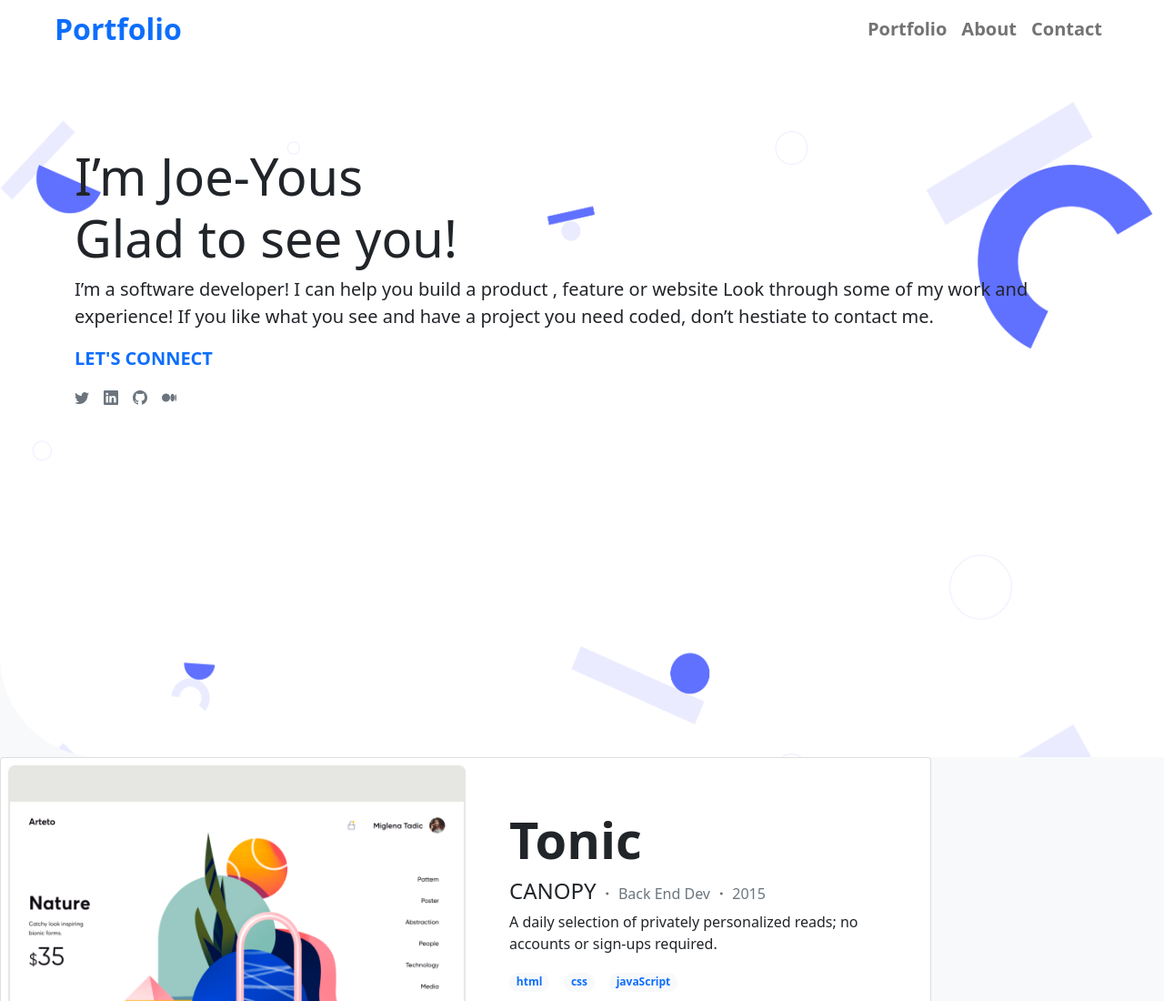
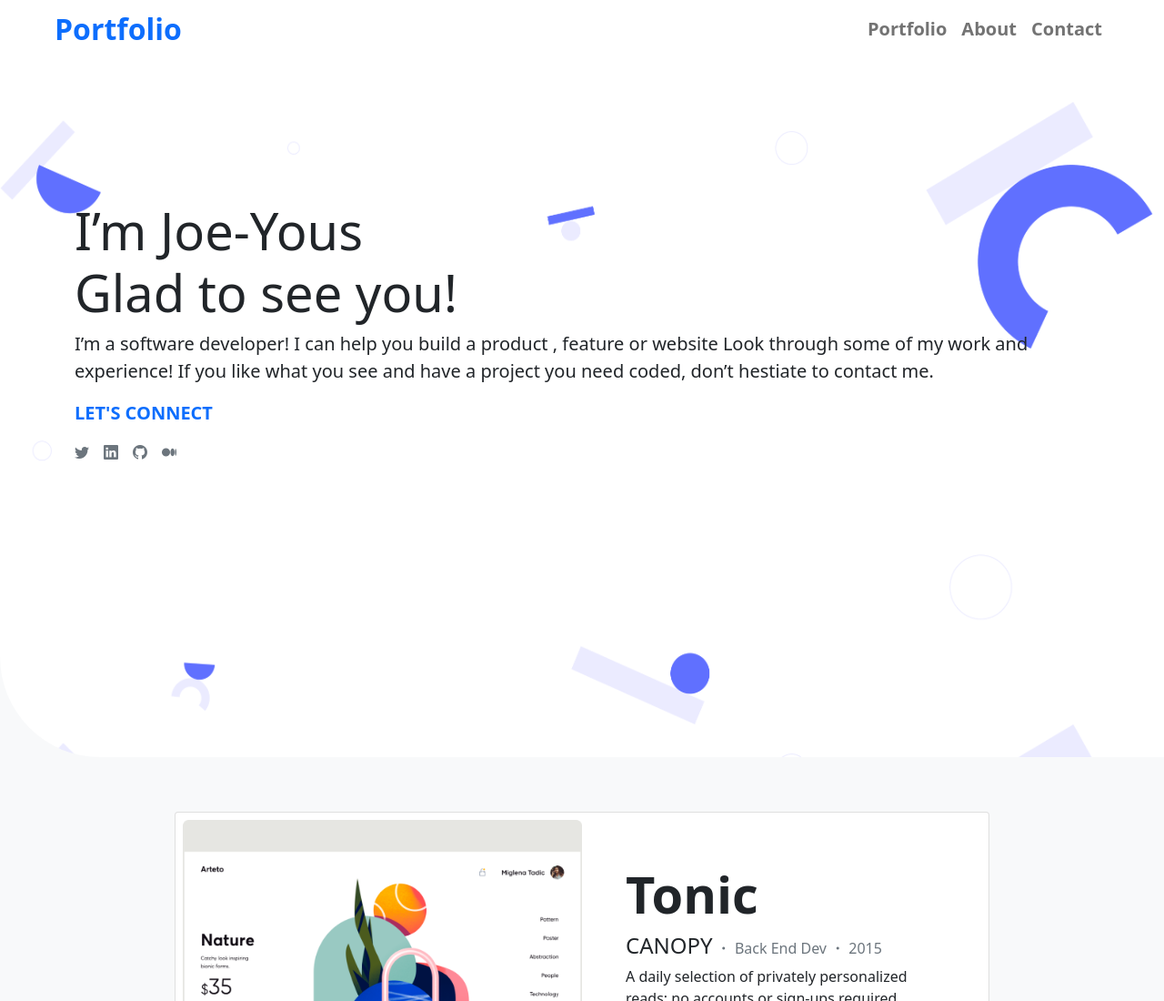
Before and after one commit to yosefHesham/portfolio-bootstrap, a website: page index.html in a window 1280 px wide. Shown: the top 1100 px of the page at 91% size. Drawn offline with nearby package versions, Linux system fonts and the light colour scheme.

Commit message:
Adjust project cards to the center

```diff
--- a/style.css
+++ b/style.css
@@ -15,6 +15,15 @@ ul {
   padding: 120px;
 }
 
-.card {
-  width: 80%;
+.intro {
+  margin-top: 60px;
 }
+
+#portfolio {
+  margin-top: 60px;
+}
+
+#portfolio .card {
+  margin: 0 auto;
+  max-width: 70%;
+}
```
